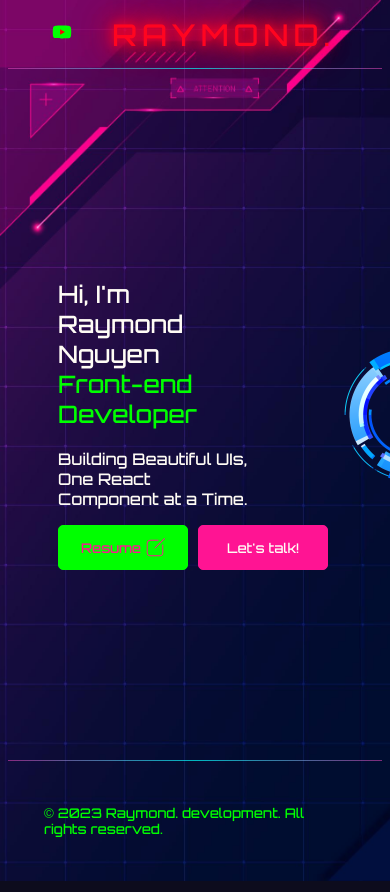
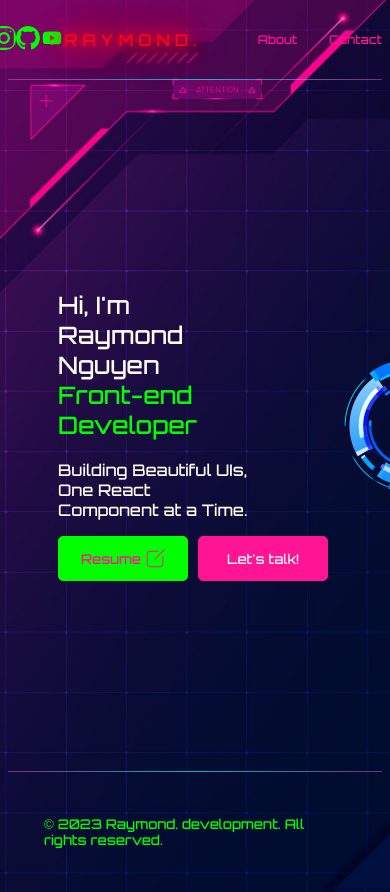
Before and after one commit to Fenaum/portfolio-react, a React (Vite) app: page / in a window 390 px wide. Shown: the top 892 px of the page. Built offline with nearby package versions, Linux system fonts and the light colour scheme; a web font is replaced by a local one.

Commit message:
added responsive design set up

```diff
--- a/src/App.jsx
+++ b/src/App.jsx
@@ -6,6 +6,7 @@
 import Portfolio from "./components/Portfolio/Portfolio";
 import Contact from "./components/Contact/Contact";
 import "./assets/style.css";
+import "./assets/responsive-style.css"
 
 export default function App() {
   return (
--- /dev/null
+++ b/src/assets/responsive-style.css
@@ -0,0 +1,11 @@
+@media screen and (max-width: 600px) {
+  .my-title {
+    font-size: 1rem;
+  }
+
+  ul.links > li, ul.links > li > a {
+    padding: .5rem;
+    font-size: .75rem;
+    }
+
+}
--- a/src/components/Header.jsx
+++ b/src/components/Header.jsx
@@ -8,7 +8,6 @@
         <header className="Header">
             <nav>
                 <div className="link-tree">
-                    <div className="link-tree">
                         <a href="https://www.instagram.com/raydiant.io/" target="_blank" rel="noopener noreferrer">
                             <img src={InstagramIcon} alt="Instagram" className="socialMediaIcon" />
                         </a>
@@ -18,7 +17,6 @@
                         <a href="https://www.youtube.com/channel/UCpU_o87GwZNDgEID50yhaww" target="_blank" rel="noopener noreferrer">
                             <img src={YoutubeIcon} alt="Youtube" className="socialMediaIcon" />
                         </a>
-                    </div>
                 </div>
                 <Link to="/" className="my-title" >RAYMOND.</Link>
                 <ul className="links">
--- a/src/components/RingMenu/RingMenu.jsx
+++ b/src/components/RingMenu/RingMenu.jsx
@@ -1,5 +1,6 @@
 import React from "react";
 import "./RingMenu.css";
+
 
 function RingMenu() {
     return (
```
